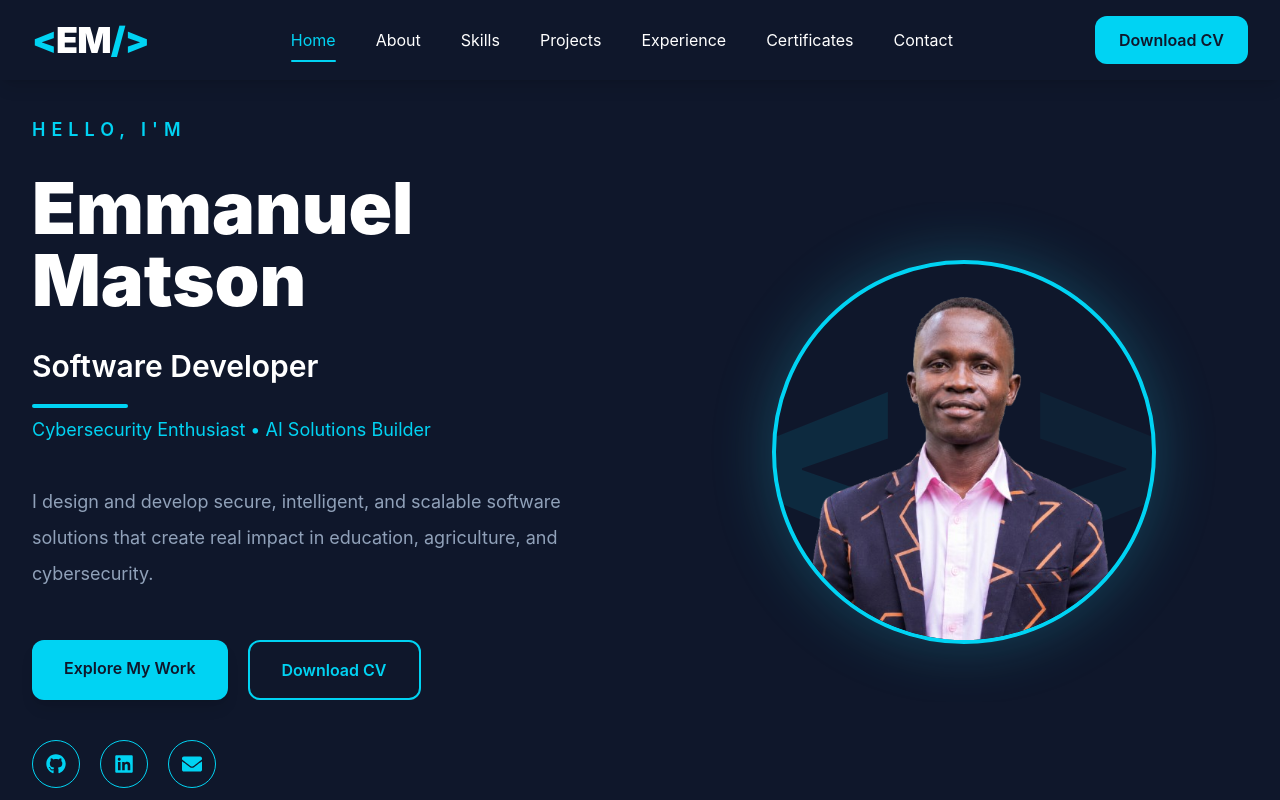
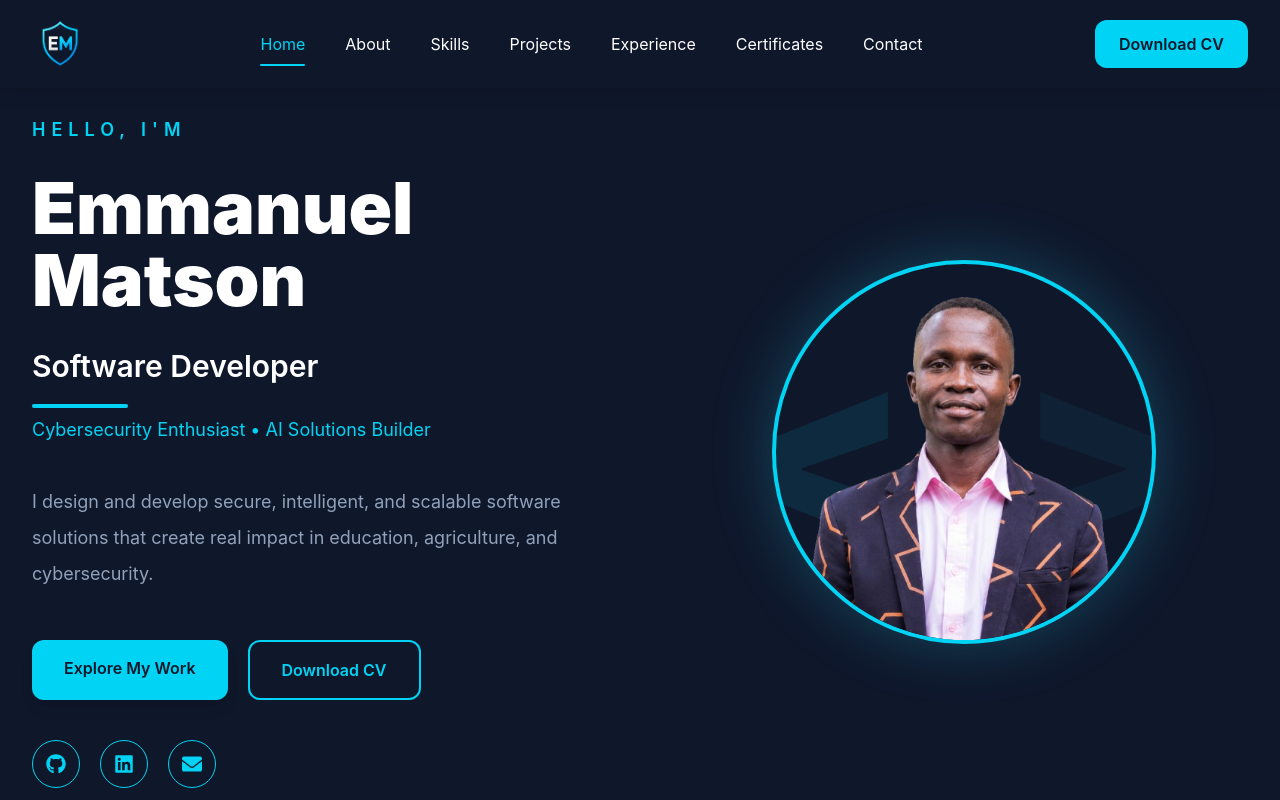
Before and after one commit to matsonemmanuel/matportfolio, a React (Vite) app in the folder portfolio/: page / in a window 1280 px wide. Shown: the top 800 px of the page. Built offline with nearby package versions, Linux system fonts and the light colour scheme.

Commit message:
logo updated

```diff
--- a/portfolio/src/components/common/Logo.jsx
+++ b/portfolio/src/components/common/Logo.jsx
@@ -1,26 +1,16 @@
+
+import logo from "../../assets/logos/em-logo.png";
+
 function Logo() {
   return (
-    <div
-      className="
-        flex
-        items-center
-        font-black
-        tracking-tight
-        select-none
-        whitespace-nowrap
-        text-3xl
-        sm:text-4xl
-      "
-    >
-      <span className="text-cyan-400">&lt;</span>
 
-      <span className="text-white">
-        EM
-      </span>
+    <img
+      src={logo}
+      alt="Emmanuel Matson Logo"
+      className="h-14 w-auto"
+    />
+  );
 
-      <span className="text-cyan-400">/&gt;</span>
-    </div>
-  );
 }
 
 export default Logo;
```
Also changed, not shown: portfolio/src/assets/logos/em-logo.png (added).
